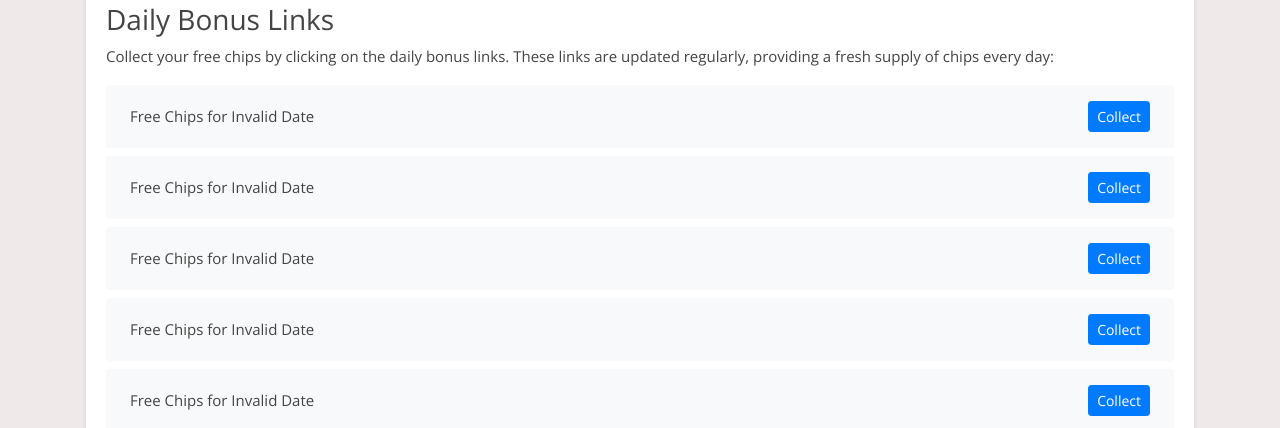
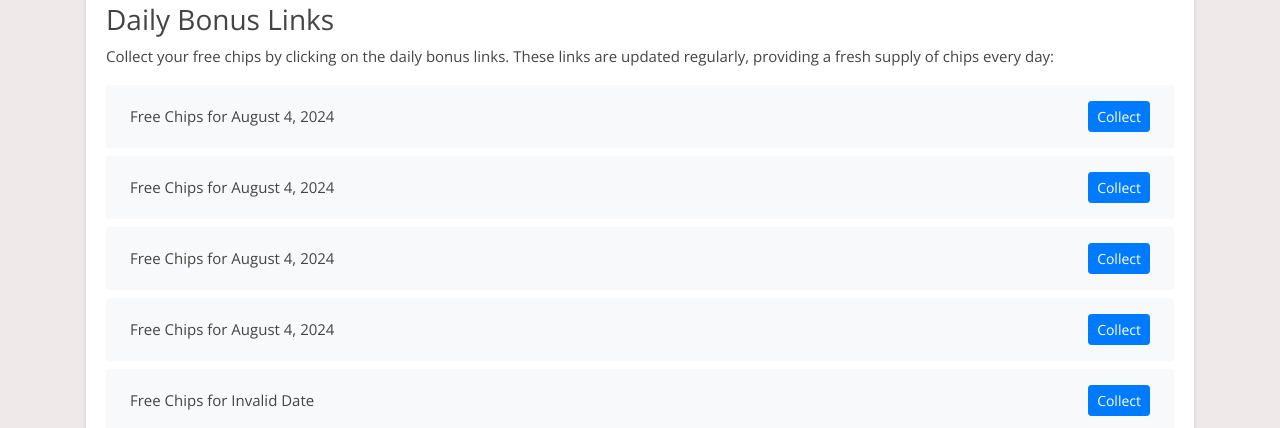
Before and after one commit to Prollad99/bs-net, a Jekyll site: the page built from _posts/2024-07-19-doubleu-casino.md, in a window 1280 px wide and 900 px high, scrolled down 307 px. Shown: the part 154-582 px from the top of the window. Built offline with Jekyll 4.4.1, drawn with Linux system fonts in a browser that asks for light colours; nearby versions of some CDN libraries; comment, search, counter and statistics services are not loaded.

Commit message:
Update doubleu-casino reward links and last modified date

```diff
--- a/_data/include_files.yml
+++ b/_data/include_files.yml
@@ -5,7 +5,7 @@ match-masters.html:
   last_modified: 2024-08-04 06:24:09
 
 doubleu-casino.html:
-  last_modified: 2024-08-04 06:23:53
+  last_modified: 2024-08-04 06:36:48
 
 bingo-bash.html:
   last_modified: 2024-08-04 06:26:21
--- a/_includes/doubleu-casino.html
+++ b/_includes/doubleu-casino.html
@@ -1,4 +1,20 @@
 <ul class="list-group mt-3 mb-4">
+  <li class="list-group-item d-flex justify-content-between align-items-center">
+    <span>Free Chips for August 4, 2024</span>
+    <a href="https://duc.link/insta_ckk0wm3q" class="btn btn-primary btn-sm">Collect</a>
+  </li>
+  <li class="list-group-item d-flex justify-content-between align-items-center">
+    <span>Free Chips for August 4, 2024</span>
+    <a href="https://duc.link/GrandSpinsAug03o7k6" class="btn btn-primary btn-sm">Collect</a>
+  </li>
+  <li class="list-group-item d-flex justify-content-between align-items-center">
+    <span>Free Chips for August 4, 2024</span>
+    <a href="https://duc.link/FreeChipsAug03b5h9" class="btn btn-primary btn-sm">Collect</a>
+  </li>
+  <li class="list-group-item d-flex justify-content-between align-items-center">
+    <span>Free Chips for August 4, 2024</span>
+    <a href="http://duc.link/x0803tru" class="btn btn-primary btn-sm">Collect</a>
+  </li>
   <li class="list-group-item d-flex justify-content-between align-items-center">
     <span>Free Chips for Invalid Date</span>
     <a href="https://duc.link/insta_spin31xmw" class="btn btn-primary btn-sm">Collect</a>
@@ -383,20 +399,4 @@
     <span>Free Chips for Invalid Date</span>
     <a href="https://duc.link/FreeChipsJun29az5" class="btn btn-primary btn-sm">Collect</a>
   </li>
-  <li class="list-group-item d-flex justify-content-between align-items-center">
-    <span>Free Chips for Invalid Date</span>
-    <a href="https://duc.link/insta_ke2dj8e" class="btn btn-primary btn-sm">Collect</a>
-  </li>
-  <li class="list-group-item d-flex justify-content-between align-items-center">
-    <span>Free Chips for Invalid Date</span>
-    <a href="https://duc.link/FreeSpinsJun28s2o1" class="btn btn-primary btn-sm">Collect</a>
-  </li>
-  <li class="list-group-item d-flex justify-content-between align-items-center">
-    <span>Free Chips for Invalid Date</span>
-    <a href="https://duc.link/FreeChipsJun289d3" class="btn btn-primary btn-sm">Collect</a>
-  </li>
-  <li class="list-group-item d-flex justify-content-between align-items-center">
-    <span>Free Chips for Invalid Date</span>
-    <a href="https://duc.link/TourneyChipsJun28y8c0" class="btn btn-primary btn-sm">Collect</a>
-  </li>
 </ul>
```
Also changed, not shown: links-json/doubleu-casino.json (+16 -12 lines).
